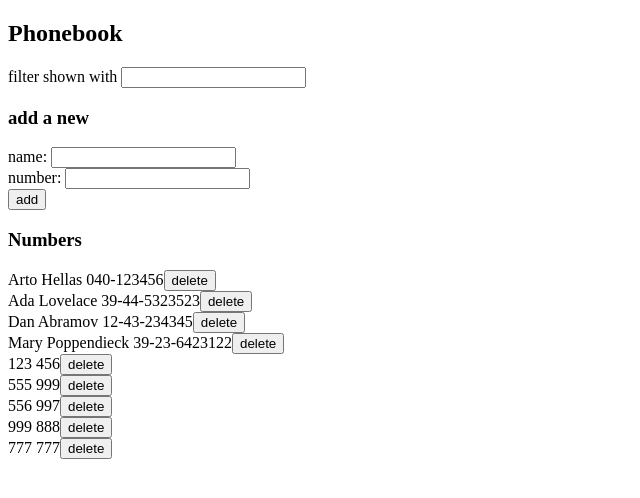
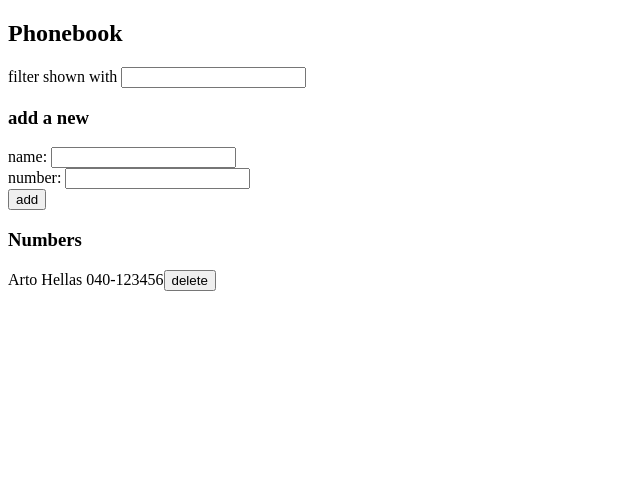
Before and after one commit to imagion/fullstack-course, a React (Vite) app: page / in a window 1280 px wide. Shown: the top 498 px of the page, without its empty margins (0-640 px from the left). Built offline with nearby package versions, Linux system fonts and the light colour scheme; data requests are answered from the project's data file.

Commit message:
challenge 2.17

```diff
--- a/db.json
+++ b/db.json
@@ -4,46 +4,6 @@
       "name": "Arto Hellas",
       "number": "040-123456",
       "id": "1"
-    },
-    {
-      "name": "Ada Lovelace",
-      "number": "39-44-5323523",
-      "id": "2"
-    },
-    {
-      "name": "Dan Abramov",
-      "number": "12-43-234345",
-      "id": "3"
-    },
-    {
-      "name": "Mary Poppendieck",
-      "number": "39-23-6423122",
-      "id": "4"
-    },
-    {
-      "name": "123",
-      "number": "456",
-      "id": "Upp76ShmBuI"
-    },
-    {
-      "name": "555",
-      "number": "999",
-      "id": "JtexHCX5x1E"
-    },
-    {
-      "name": "556",
-      "number": "997",
-      "id": "y_zETDy1pPA"
-    },
-    {
-      "name": "999",
-      "number": "888",
-      "id": "cCaMh_U3B34"
-    },
-    {
-      "name": "777",
-      "number": "777",
-      "id": "okqNF_BORPQ"
     }
   ],
   "$schema": "./node_modules/json-server/schema.json"
--- a/src/App.jsx
+++ b/src/App.jsx
@@ -3,7 +3,7 @@ import personService from './services/persons';
 import Persons from './components/Persons';
 import PersonForm from './components/PersonForm';
 import Filter from './components/Filter';
-import Notification from './components/Notification';
+import { Notification, Error } from './components/Notification';
 
 const App = () => {
   const [persons, setPersons] = useState([]);
@@ -12,6 +12,7 @@ const App = () => {
   const [newNumber, setNewNumber] = useState('');
   const [newFilter, setNewFilter] = useState('');
   const [notification, setNotification] = useState('');
+  const [error, setError] = useState('');
 
   useEffect(() => {
     personService.getAll().then((res) => {
@@ -68,12 +69,25 @@ const App = () => {
     setFilterPersons(filterThings);
   };
 
-  const handleDelete = (person) => {
-    if (window.confirm(`Delete ${person.name}?`)) {
-      personService.remove(person.id).then((res) => {
-        setPersons(persons.filter((person) => person.id !== res.data.id));
-      });
+  const handleDelete = (name, id) => {
+    if (window.confirm(`Delete ${name}?`)) {
+      personService
+        .remove(id)
+        .then((res) => {
+          setPersons(persons.filter((person) => person.id !== res.data.id));
+          setError(`Deleted ${name}`);
+        })
+        .catch(() => {
+          setError(
+            `Information of ${name} has already been removed from server`,
+          );
+          setPersons(persons.filter((person) => person.id !== id));
+        });
     }
+
+    setTimeout(() => {
+      setError(``);
+    }, 2000);
   };
 
   return (
@@ -81,6 +95,7 @@ const App = () => {
       <h2>Phonebook</h2>
 
       <Notification notification={notification} />
+      <Error error={error} />
 
       <Filter newFilter={newFilter} handleFilter={handleFilter} />
 
--- a/src/components/Notification.jsx
+++ b/src/components/Notification.jsx
@@ -2,8 +2,13 @@ const Notification = ({ notification }) => {
   if (notification === null) {
     return null;
   }
-
   return notification && <div className='notification'>{notification}</div>;
 };
+const Error = ({ error }) => {
+  if (error === null) {
+    return null;
+  }
+  return error && <div className='error'>{error}</div>;
+};
 
-export default Notification;
+export { Notification, Error };
--- a/src/components/PersonItem.jsx
+++ b/src/components/PersonItem.jsx
@@ -2,7 +2,9 @@ const PersonItem = ({ person, handleDelete }) => {
   return (
     <div>
       {person.name} {person.number}
-      <button onClick={() => handleDelete(person)}>delete</button>
+      <button onClick={() => handleDelete(person.name, person.id)}>
+        delete
+      </button>
     </div>
   );
 };
--- a/src/index.css
+++ b/src/index.css
@@ -7,3 +7,13 @@
   padding: 10px;
   margin-bottom: 10px;
 }
+
+.error {
+  color: red;
+  background: lightgrey;
+  font-size: 20px;
+  border-style: solid;
+  border-radius: 5px;
+  padding: 10px;
+  margin-bottom: 10px;
+}
```
